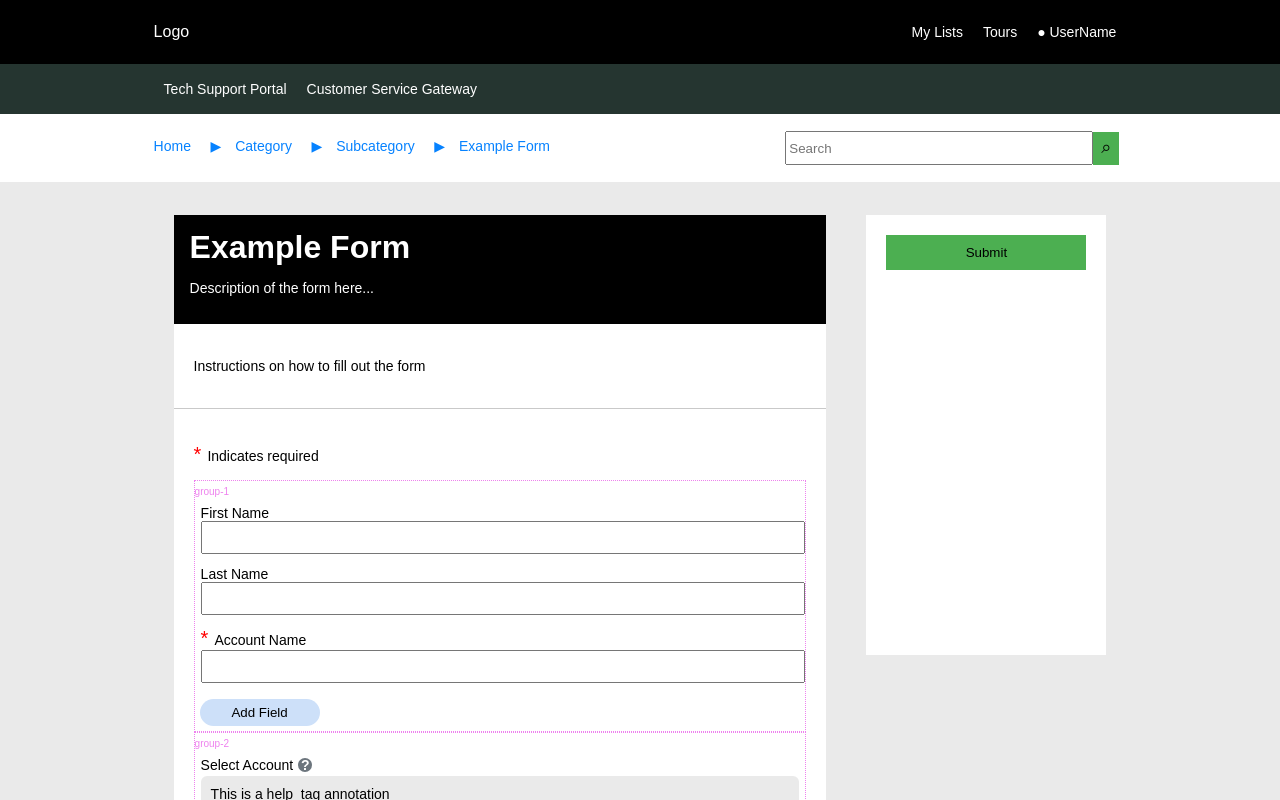
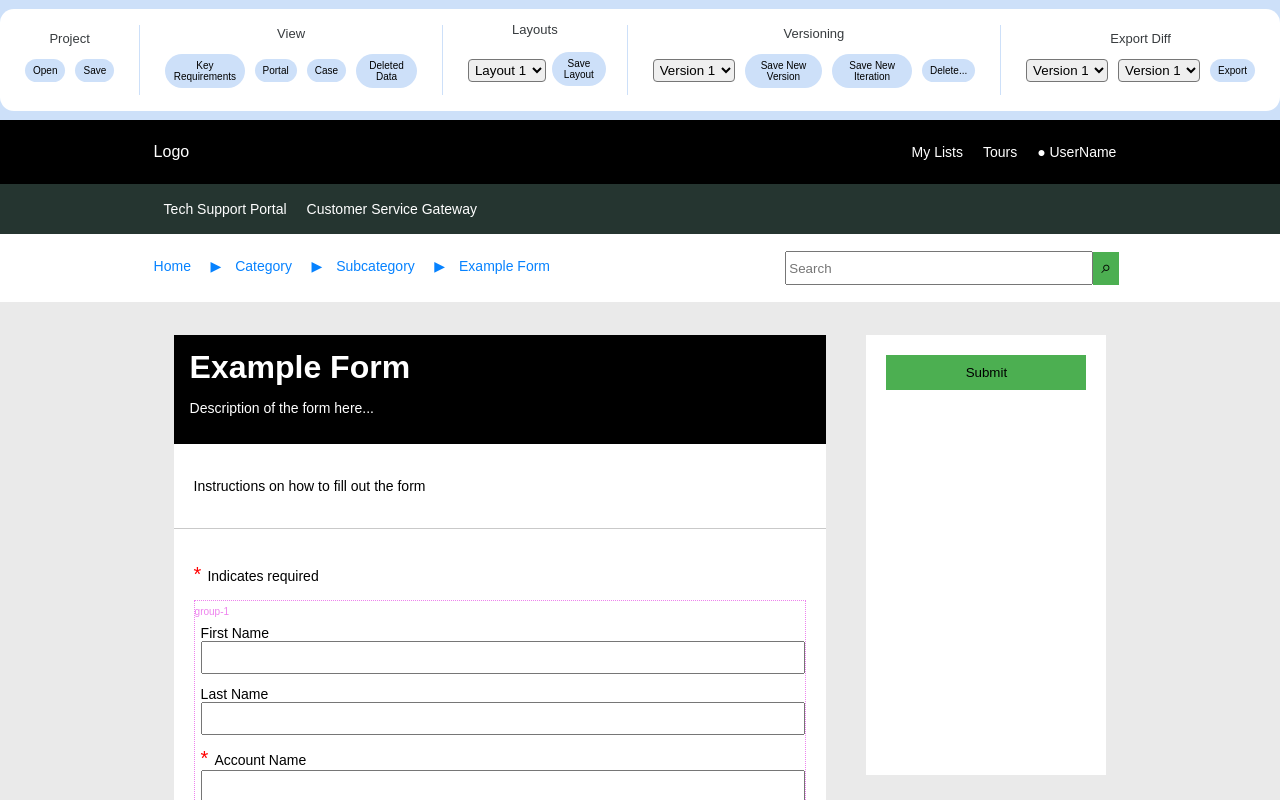
Before and after one commit to mattegan111/snrp-mocker, a React (Create React App) app: page / in a window 1280 px wide. Shown: the top 800 px of the page. Built offline with nearby package versions, Linux system fonts and the light colour scheme.

Commit message:
Add header with no functionality

```diff
--- a/src/App.css
+++ b/src/App.css
@@ -1,5 +1,18 @@
+:root {
+  --topbar-height: 120px;
+}
+
+body {
+  overscroll-behavior: none;
+}
+
 p {
   font-size: 14px;
+}
+
+select {
+  padding: 2px;
+  border-radius: 4px;
 }
 
 .App {
@@ -68,6 +81,10 @@ p {
 }
 
 .main-container {
+  padding-top: var(--topbar-height);
+}
+
+.headerless-container {
   display: flex;
   padding: 1% 12% 0% 12%;
   background-color: #eaeaea;
@@ -90,6 +107,70 @@ p {
   animation: flash 0.2s ease-out;
 }
 
+.top-bar {
+  display: flex;
+  align-items: center;
+  justify-content: center;
+  width: 100%;
+  height: var(--topbar-height);
+  position: fixed;
+  top: 0;
+  z-index: 2;
+  background-color: #cde0f9;
+  box-shadow: 0 2px 5px rgba(0, 0, 0, 0.2);
+}
+
+.inner-top-bar {
+  display: flex;
+  justify-content: center;
+  background-color: #cde0f9;
+}
+
+.top-bar-categories{
+  display: flex;
+  justify-content: center;
+  align-items: center;
+  justify-content: center;
+  background-color: white;
+  border-radius: 14px;
+}
+
+.top-bar-category {
+  display: flex;
+  flex-direction: column;
+  justify-content: center;
+  align-items: center;
+  margin-bottom: 10px;
+  padding-bottom: 10px;
+  margin-left: 20px;
+  margin-right: 20px;
+  border-radius: 14px;
+}
+
+.vertical-split {
+  background-color: #cde0f9;
+  height: 70px;
+  width: 1px;
+}
+
+.top-bar-buttons {
+  display: flex;
+  flex-direction: row;
+  align-items: center;
+  justify-content: center;
+}
+
+.top-bar-select {
+  width: 100%;
+}
+
+h3 {
+  font-size: small;
+  color: #373b3e;
+  font-weight: 200;
+  /* text-decoration: underline; */
+}
+
 .editing-sidebar {
   display: flex;
   flex-direction: column;
@@ -99,14 +180,14 @@ p {
   width: 0px;
   position: fixed;
   z-index: 1;
-  top: 0;
+  top: var(--topbar-height);
+  padding-top: 20px;
   right: 0;
-  background-color: rgba(205, 224, 249, 0.9);
+  background-color: rgb(205, 224, 249);
   overflow-x: hidden;
   overflow-y: auto;
   transition: 0.05s;
   color: black;
-  padding-top: 10px;
 }
 
 .editing-sidebar.open {
@@ -123,7 +204,7 @@ p {
   width: 93%;
   padding: 0px;
   margin: 0px;
-  border-radius: 20px;
+  border-radius: 14px;
 }
 
 .editing-fields-div {
@@ -313,6 +394,10 @@ p {
   margin: 2px 1px 5px 1px;
 }
 
+[class^="btn-a"]:hover {
+  background-color: rgb(226, 238, 254);
+}
+
 .display-block {
   display: block;
 }
@@ -320,3 +405,7 @@ p {
 .option-container {
   padding: 10px;
 }
+
+.side-margin-5 {
+  margin: 0px 5px 0px 5px;
+}
--- a/src/App.js
+++ b/src/App.js
@@ -42,14 +42,84 @@ function App() {
         setFlash
       }}>
     <div className="App">
-      <Header />
-      <div className="main-container">
-        <MainContent />
-        <SubmitPanel />
-        <EditingSidebar />
+      <div className='main-container'>
+        <TopBar />
+        <Header />
+        <div className="headerless-container">
+          <MainContent />
+          <SubmitPanel />
+          <EditingSidebar />
+        </div>
       </div>
     </div>
   </AppContext.Provider>
+  );
+}
+
+function TopBar() {
+  return (
+    <div className="top-bar">
+      <div className='inner-top-bar'>
+        <div className='top-bar-categories'>
+          <div className="top-bar-category">
+            <h3>Project</h3>
+            <div className='top-bar-buttons'>
+              <button className='btn-a-small side-margin-5'>Open</button>
+              <button className='btn-a-small side-margin-5'>Save</button>
+            </div>
+          </div>
+          <div className='vertical-split'/>
+          <div className="top-bar-category">
+            <h3>View</h3>
+            <div className='top-bar-buttons'>
+              <button className='btn-a-small side-margin-5'>Key Requirements</button>
+              <button className='btn-a-small side-margin-5'>Portal</button>
+              <button className='btn-a-small side-margin-5'>Case</button>
+              <button className='btn-a-small side-margin-5'>Deleted Data</button>
+            </div>
+          </div>
+          <div className='vertical-split'/>
+          <div className="top-bar-category">
+            <h3>Layouts</h3>
+              <div className='top-bar-buttons'>
+                <select className='side-margin-5'>
+                  <option>Layout 1</option>
+                  <option>Layout 2</option>
+                </select>
+                <button className='btn-a-small side-margin-10'>Save Layout</button>
+              </div>
+          </div>
+          <div className='vertical-split'/>
+          <div className="top-bar-category">
+            <h3>Versioning</h3>
+              <div className='top-bar-buttons'>
+                <select className='side-margin-5'>
+                  <option>Version 1</option>
+                  <option>Version 2</option>
+                </select>
+                <button className='btn-a-small side-margin-5'>Save New Version</button>
+                <button className='btn-a-small side-margin-5'>Save New Iteration</button>
+                <button className='btn-a-small side-margin-5'>Delete...</button>
+              </div>
+          </div>
+          <div className='vertical-split'/>
+          <div className="top-bar-category">
+            <h3>Export Diff</h3>
+            <div className='top-bar-buttons'>
+              <select className='side-margin-5'>
+                <option>Version 1</option>
+                <option>Version 2</option>
+              </select>
+              <select className='side-margin-5'>
+                <option>Version 1</option>
+                <option>Version 2</option>
+              </select>
+              <button className='btn-a-small side-margin-5'>Export</button>
+            </div>
+          </div>
+        </div>
+      </div>
+    </div>
   );
 }
 
@@ -334,7 +404,6 @@ function EditingSidebarForFields() {
       <div className={`white-inner-box ${flash ? 'flash-animation' : ''}`}>
         {editingField && (
           <div className='editing-fields-div'>
-            {editingField.id}
             <div className='display-flex-column'>
               <label className='editing-label'>Name (system-only)</label>
               <input
```
